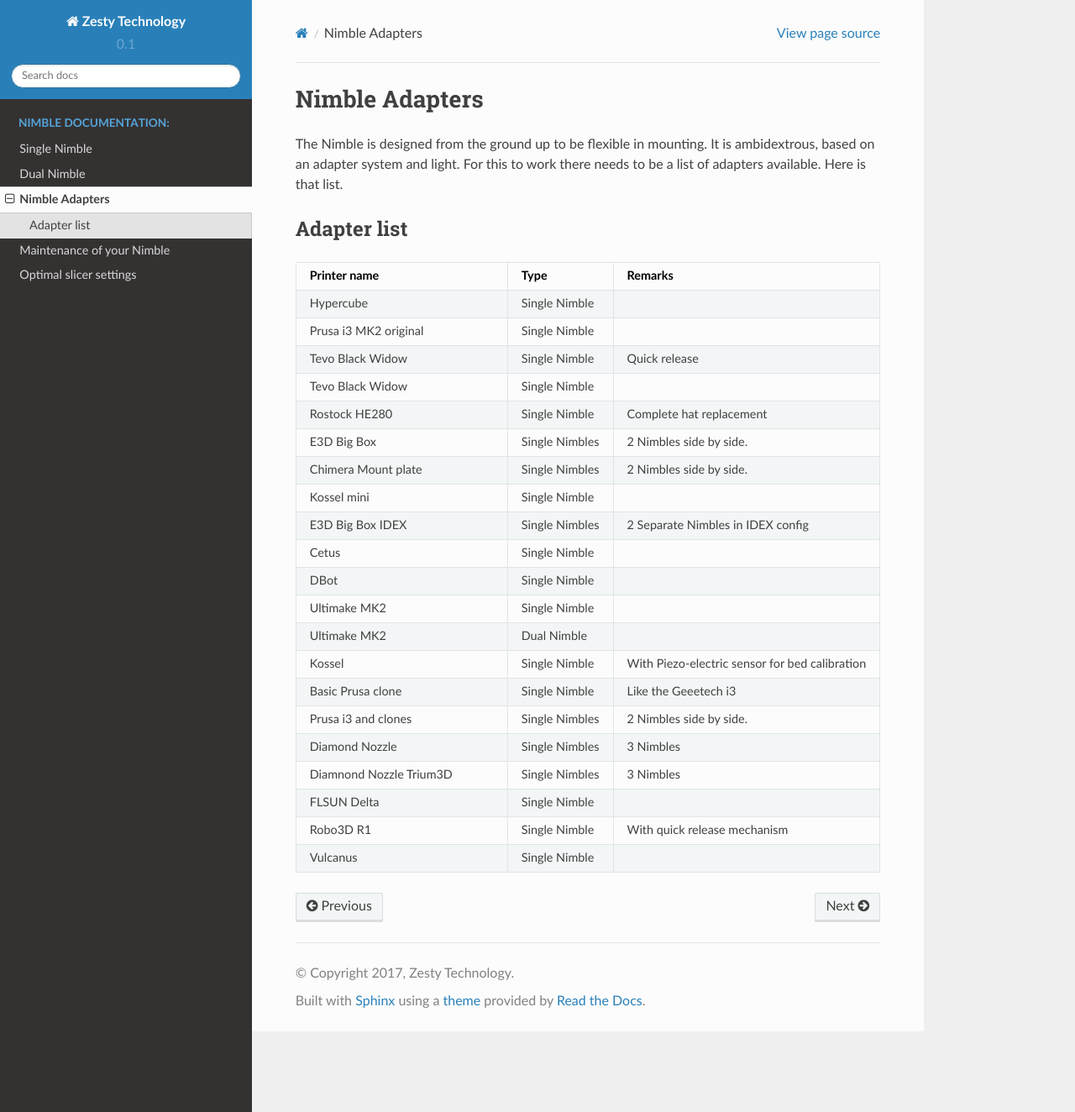
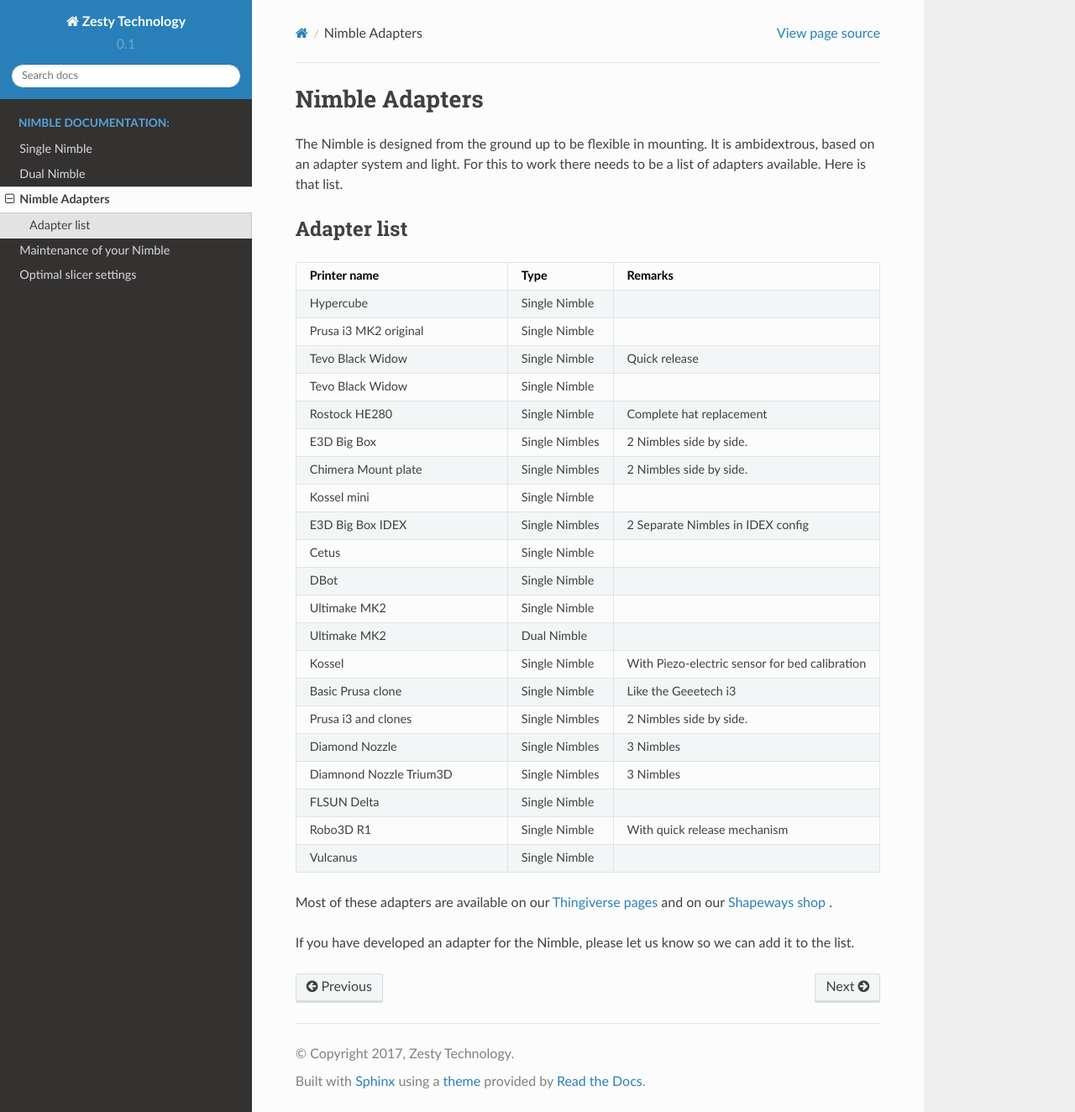
Before and after one commit to ZestyTechnology/zesty-docs, a Sphinx documentation site: the page built from docs/nimble_adapters.rst, in a window 1280 px wide and 1324 px high. Shown: the whole window at 84% size. Built offline with Sphinx 7.4.7 and the Read the Docs theme 2.0.0, drawn with Linux system fonts in a browser that asks for light colours.

Commit message:
Update nimble_adapters.rst
Updated with links

```diff
--- a/docs/nimble_adapters.rst
+++ b/docs/nimble_adapters.rst
@@ -32,3 +32,8 @@
     FLSUN Delta			,		Single Nimble
     Robo3D R1		,			Single Nimble	,	With quick release mechanism
     Vulcanus		,			Single Nimble,
+
+
+Most of these adapters are available on our `Thingiverse pages <http://www.thingiverse.com/ZestyTech/collections/adaptors-for-the-nimble>`_ and on our `Shapeways shop <https://www.shapeways.com/shops/zestytechnology>`_ .
+
+If you have developed an adapter for the Nimble, please let us know so we can add it to the list.
```
